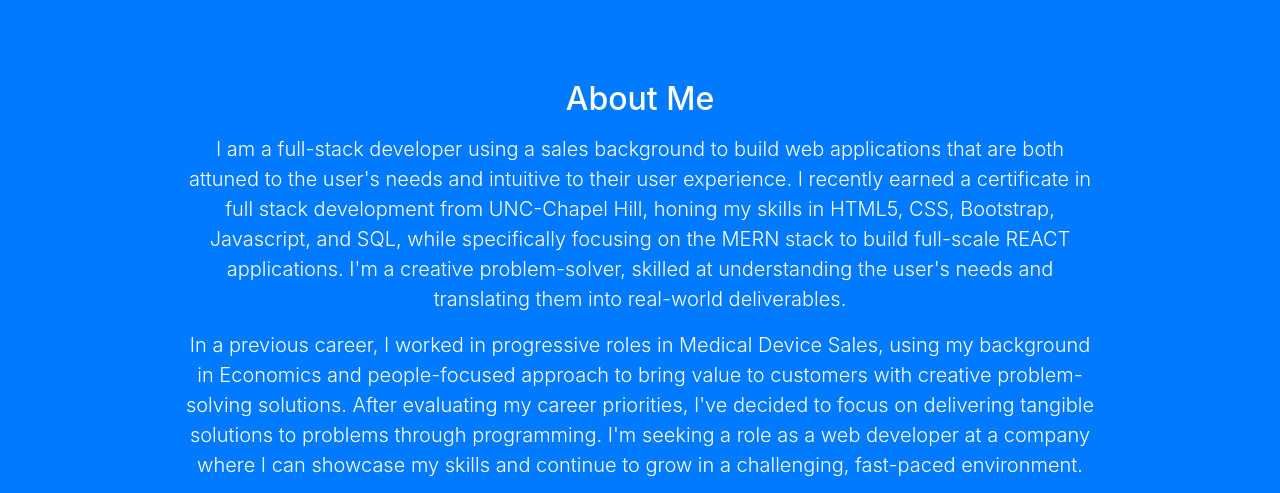
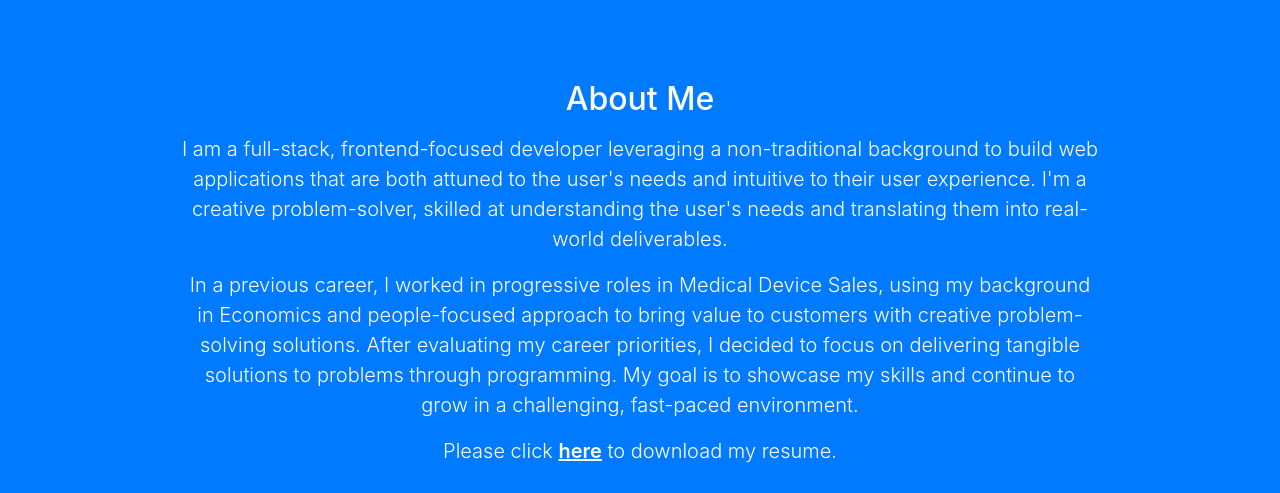
Before and after one commit to apnordin/apnordin.github.io, a website with bundled scripts: page index.html in a window 1280 px wide. Shown: the part 840-1333 px from the top of the page. Built offline with nearby package versions, Linux system fonts and the light colour scheme.

Commit message:
Edited aboutme

```diff
--- a/index.html
+++ b/index.html
@@ -63,14 +63,13 @@
         <div class="col-lg-10 mx-auto">
           <h2 class="mb-3">About Me</h2>
           <p class="lead mb-3">
-            I am a full-stack developer using a sales background to build web applications that are both attuned to the user's needs and intuitive to their user experience.
-            I recently earned a certificate in full stack development from UNC-Chapel Hill, honing my skills in HTML5, CSS, Bootstrap, Javascript, and SQL, while specifically focusing on the MERN stack to build full-scale REACT applications.
+            I am a full-stack, frontend-focused developer leveraging a non-traditional background to build web applications that are both attuned to the user's needs and intuitive to their user experience.
             I'm a creative problem-solver, skilled at understanding the user's needs and translating them into real-world deliverables.
           </p>
           <p class="lead mb-3">
             In a previous career, I worked in progressive roles in Medical Device Sales, using my background in Economics and people-focused approach to bring value to customers with creative problem-solving solutions.
-            After evaluating my career priorities, I've decided to focus on delivering tangible solutions to problems through programming.
-            I'm seeking a role as a web developer at a company where I can showcase my skills and continue to grow in a challenging, fast-paced environment.
+            After evaluating my career priorities, I decided to focus on delivering tangible solutions to problems through programming.
+            My goal is to showcase my skills and continue to grow in a challenging, fast-paced environment.
           </p>
           <p class="lead mb-5">Please click <a class="resume-link" href="Nordin_Resume.docx">here</a> to download my
             resume.</p>
```
